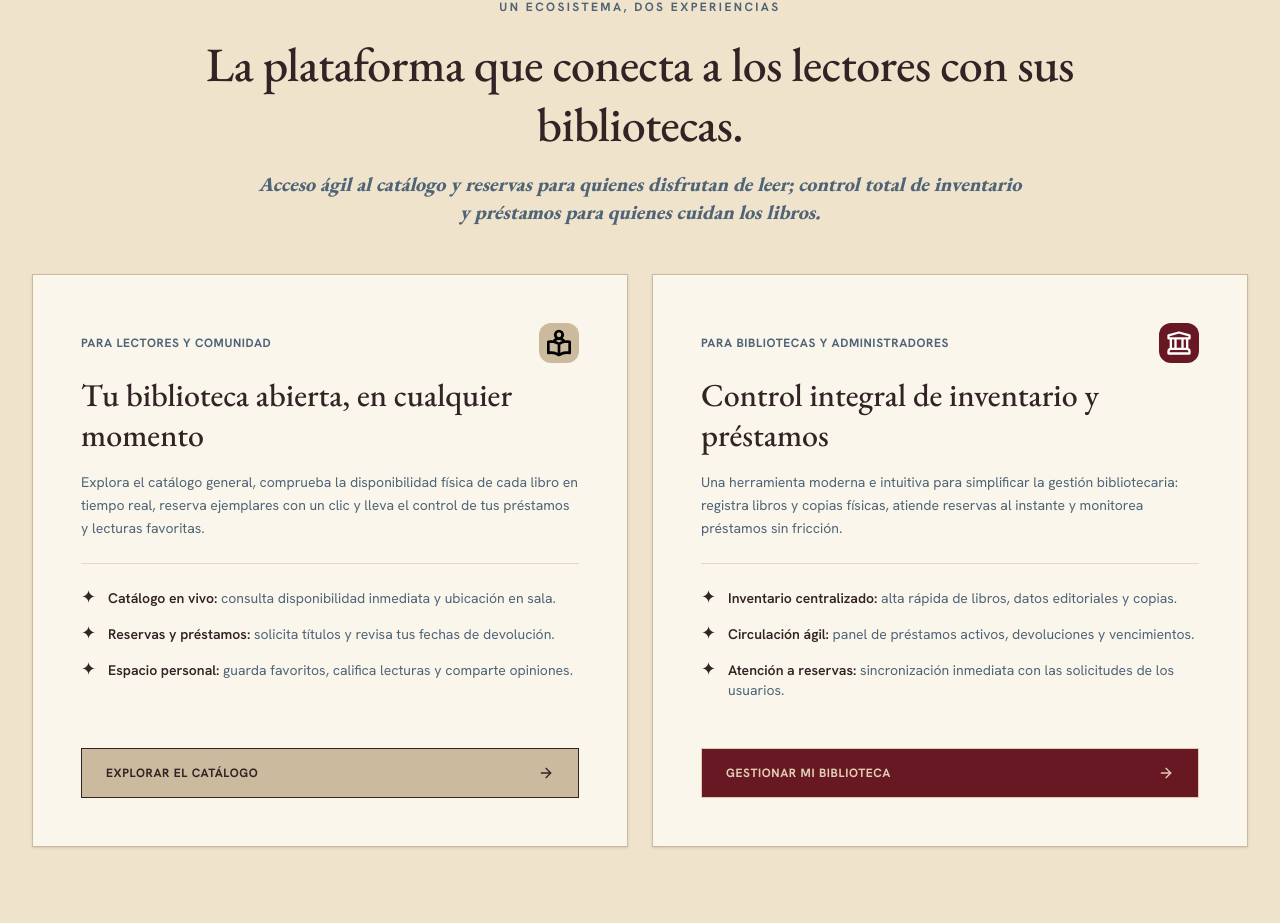
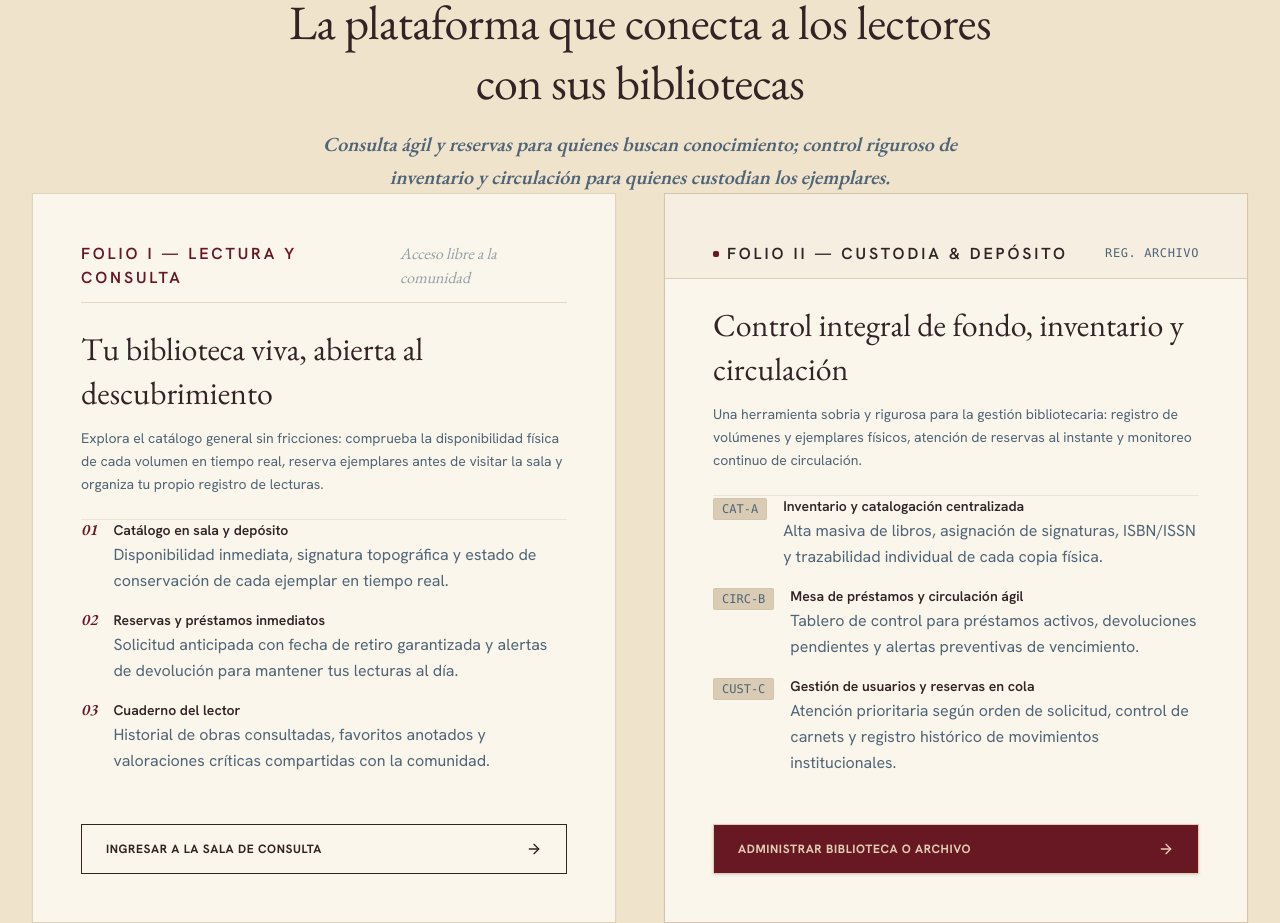
Before and after one commit to Facundo177/folium-web-app, a React (Vite) app: page / in a window 1280 px wide. Shown: the part 854-1777 px from the top of the page. Before the commit the page ends 1749 px from the top, so only its background shows below. Built offline with nearby package versions, Linux system fonts and the light colour scheme; no server answers.

Commit message:
feat(landing): editorial redesign Phase 1 (taste-skill anti-slop)

```diff
--- a/src/components/FoliumLandingComponents/FoliumLandingProducts.jsx
+++ b/src/components/FoliumLandingComponents/FoliumLandingProducts.jsx
@@ -1,174 +1,179 @@
-export default function FoliumLandingProducts({handleUserButtonClick, handleLibrarianButtonClick}) {
+export default function FoliumLandingProducts({ handleUserButtonClick, handleLibrarianButtonClick }) {
+  return (
+    <section className="bg-background py-stack-xl px-margin-edge font-sans border-t border-outline-variant/30">
+      {/* Encabezado Editorial de la Sección */}
+      <div className="max-w-3xl mx-auto text-center mb-stack-xl">
+        <div className="inline-flex items-center gap-2 text-caption uppercase tracking-[0.2em] text-on-surface-variant/70 border-b border-outline-variant/40 pb-1 mb-4 font-sans">
+          Dos dimensiones &middot; Un mismo fondo bibliográfico
+        </div>
 
-  return (
-    <section className="bg-background py-stack-lg px-margin-edge font-sans">
-      {/* Encabezado de la Sección */}
-      <div className="max-w-4xl mx-auto text-center mb-stack-lg">
-        <span className="text-label-caps text-on-surface-variant tracking-[0.2em] uppercase">
-          Un ecosistema, dos experiencias
-        </span>
-
-        <h2 className="font-serif text-display-lg-mobile md:text-display-lg text-on-surface mt-4 mb-4 leading-tight">
-          La plataforma que conecta a los lectores con sus bibliotecas.
+        <h2 className="font-serif text-display-lg-mobile md:text-display-lg text-on-surface mb-4 leading-tight font-normal">
+          La plataforma que conecta a los lectores con sus bibliotecas
         </h2>
 
-        <p className="font-serif italic font-extrabold text-title-lg text-on-surface-variant max-w-3xl mx-auto">
-          Acceso ágil al catálogo y reservas para quienes disfrutan de leer; control total de inventario y préstamos para quienes cuidan los libros.
+        <p className="font-serif italic text-title-lg text-on-surface-variant max-w-2xl mx-auto leading-relaxed">
+          Consulta ágil y reservas para quienes buscan conocimiento; control riguroso de inventario y circulación para quienes custodian los ejemplares.
         </p>
       </div>
 
-      {/* Grid de Tarjetas */}
-      <div className="max-w-(--spacing-container-max) mx-auto grid grid-cols-1 md:grid-cols-2 gap-stack-md">
-        {/* Tarjeta 1: Lectores */}
-        <div className="bg-surface-container-lowest border border-outline-variant p-stack-md md:p-stack-lg flex flex-col shadow-sm">
-          <div className="flex justify-between items-center mb-stack-sm">
-            <span className="text-label-caps text-on-surface-variant tracking-wider uppercase">
-              Para lectores y comunidad
+      {/* Doble Pliego Editorial Asimétrico */}
+      <div className="max-w-(--spacing-container-max) mx-auto grid grid-cols-1 lg:grid-cols-2 gap-stack-lg items-stretch">
+
+        {/* Folio I: El Salón de Lectura (Comunidad y Lectores) */}
+        <div className="bg-surface-container-lowest border border-outline-variant/60 p-stack-md md:p-stack-lg flex flex-col justify-between shadow-xs relative">
+          <div>
+            {/* Cabecera de Pliego */}
+            <div className="border-b border-outline-variant/50 pb-3 mb-stack-md flex justify-between items-baseline">
+              <span className="text-caption uppercase tracking-[0.18em] text-tertiary-container font-semibold font-sans">
+                Folio I &mdash; Lectura y Consulta
               </span>
-            <div className="w-10 h-10 p-1 rounded-full bg-surface-variant flex items-center justify-center text-tertiary-container">
-              <ReaderIcon />
+              <span className="text-caption text-on-surface-variant/60 font-serif italic">
+                Acceso libre a la comunidad
+              </span>
+            </div>
+
+            <h3 className="font-serif text-headline-md text-on-surface mb-3 leading-snug font-normal">
+              Tu biblioteca viva, abierta al descubrimiento
+            </h3>
+
+            <p className="text-body-md text-on-surface-variant mb-stack-md leading-relaxed">
+              Explora el catálogo general sin fricciones: comprueba la disponibilidad física de cada volumen en tiempo real, reserva ejemplares antes de visitar la sala y organiza tu propio registro de lecturas.
+            </p>
+
+            {/* Índice Tipográfico de Capacidades */}
+            <div className="space-y-4 mb-stack-lg pt-stack-xs border-t border-outline-variant/30">
+              <div className="flex items-start gap-4">
+                <span className="font-serif italic text-tertiary-container text-title-md font-semibold select-none leading-none pt-0.5">
+                  01
+                </span>
+                <div>
+                  <h4 className="text-body-md font-semibold text-on-surface mb-0.5">Catálogo en sala y depósito</h4>
+                  <p className="text-body-sm text-on-surface-variant leading-relaxed">
+                    Disponibilidad inmediata, signatura topográfica y estado de conservación de cada ejemplar en tiempo real.
+                  </p>
                 </div>
               </div>
 
-          <h3 className="font-serif text-headline-md text-on-surface mb-4">
-            Tu biblioteca abierta, en cualquier momento
-          </h3>
+              <div className="flex items-start gap-4">
+                <span className="font-serif italic text-tertiary-container text-title-md font-semibold select-none leading-none pt-0.5">
+                  02
+                </span>
+                <div>
+                  <h4 className="text-body-md font-semibold text-on-surface mb-0.5">Reservas y préstamos inmediatos</h4>
+                  <p className="text-body-sm text-on-surface-variant leading-relaxed">
+                    Solicitud anticipada con fecha de retiro garantizada y alertas de devolución para mantener tus lecturas al día.
+                  </p>
+                </div>
+              </div>
 
-          <p className="text-body-md text-on-surface-variant mb-stack-md pb-stack-md border-b border-outline-variant/50 leading-relaxed">
-            Explora el catálogo general, comprueba la disponibilidad física de cada libro en tiempo real, reserva ejemplares con un clic y lleva el control de tus préstamos y lecturas favoritas.
+              <div className="flex items-start gap-4">
+                <span className="font-serif italic text-tertiary-container text-title-md font-semibold select-none leading-none pt-0.5">
+                  03
+                </span>
+                <div>
+                  <h4 className="text-body-md font-semibold text-on-surface mb-0.5">Cuaderno del lector</h4>
+                  <p className="text-body-sm text-on-surface-variant leading-relaxed">
+                    Historial de obras consultadas, favoritos anotados y valoraciones críticas compartidas con la comunidad.
                   </p>
+                </div>
+              </div>
+            </div>
+          </div>
 
-          <ul className="flex flex-col gap-4 mb-stack-lg flex-1">
-            <li className="flex items-start gap-3 text-body-md text-on-surface-variant">
-              <span className="text-on-surface text-lg leading-none">
-                ✦
+          {/* Botón de Entrada */}
+          <button
+            type="button"
+            className="w-full border border-on-surface text-on-surface hover:bg-tertiary-container hover:text-on-tertiary-container hover:border-tertiary-container text-label-caps uppercase tracking-wider py-4 px-6 flex justify-between items-center transition-all bg-surface-container-lowest group cursor-pointer"
+            onClick={handleUserButtonClick}
+          >
+            <span>Ingresar a la sala de consulta</span>
+            <span className="transition-transform group-hover:translate-x-1">
+              <ArrowRightIcon />
             </span>
-              <span>
-                <strong className="font-semibold text-on-surface">Catálogo en vivo:</strong> consulta disponibilidad inmediata y ubicación en sala.
-              </span>
-            </li>
-            <li className="flex items-start gap-3 text-body-md text-on-surface-variant">
-              <span className="text-on-surface text-lg leading-none">
-                ✦
-              </span>
-              <span>
-                <strong className="font-semibold text-on-surface">Reservas y préstamos:</strong> solicita títulos y revisa tus fechas de devolución.
-              </span>
-            </li>
-            <li className="flex items-start gap-3 text-body-md text-on-surface-variant">
-              <span className="text-on-surface text-lg leading-none">
-                ✦
-              </span>
-              <span>
-                <strong className="font-semibold text-on-surface">Espacio personal:</strong> guarda favoritos, califica lecturas y comparte opiniones.
-              </span>
-            </li>
-          </ul>
-
-          <button
-          className="w-full border border-on-surface text-on-surface text-label-caps uppercase tracking-wider py-4 px-6 flex justify-between items-center hover:bg-tertiary-container/5 transition-colors bg-surface-variant"
-          onClick={handleUserButtonClick}>
-            Explorar el catálogo
-            <ArrowRightIcon />
           </button>
         </div>
 
-        {/* Tarjeta 2: Bibliotecas */}
-        <div className="bg-surface-container-lowest border border-outline-variant p-stack-md md:p-stack-lg flex flex-col shadow-sm">
-          <div className="flex justify-between items-center mb-stack-sm">
-            <span className="text-label-caps text-on-surface-variant tracking-wider uppercase">
-              Para bibliotecas y administradores
+        {/* Folio II: Ficha de Custodia (Bibliotecas y Administradores) */}
+        <div className="bg-surface-container-lowest border border-outline-variant/80 p-stack-md md:p-stack-lg flex flex-col justify-between shadow-xs relative">
+          <div>
+            {/* Cabecera Técnica de Registro */}
+            <div className="border-b border-outline-variant/60 pb-3 mb-stack-md flex justify-between items-baseline bg-surface-container/20 -mx-stack-md -mt-stack-md p-stack-md md:-mx-stack-lg md:-mt-stack-lg md:p-stack-lg md:pb-3">
+              <div className="flex items-center gap-2">
+                <span className="w-1.5 h-1.5 bg-tertiary-container rounded-xs"></span>
+                <span className="text-caption uppercase tracking-[0.18em] text-on-surface font-semibold font-sans">
+                  Folio II &mdash; Custodia & Depósito
                 </span>
-            <div className="w-10 h-10 p-1.5 rounded-full bg-tertiary-container flex items-center justify-center text-on-tertiary">
-              <InstitutionIcon />
+              </div>
+              <span className="text-caption text-on-surface-variant font-mono text-xs uppercase tracking-wider">
+                REG. ARCHIVO
+              </span>
+            </div>
+
+            <h3 className="font-serif text-headline-md text-on-surface mb-3 leading-snug font-normal">
+              Control integral de fondo, inventario y circulación
+            </h3>
+
+            <p className="text-body-md text-on-surface-variant mb-stack-md leading-relaxed">
+              Una herramienta sobria y rigurosa para la gestión bibliotecaria: registro de volúmenes y ejemplares físicos, atención de reservas al instante y monitoreo continuo de circulación.
+            </p>
+
+            {/* Asignaturas Técnicas */}
+            <div className="space-y-4 mb-stack-lg pt-stack-xs border-t border-outline-variant/30">
+              <div className="flex items-start gap-4">
+                <span className="font-mono text-xs text-on-surface-variant bg-surface-variant/70 border border-outline-variant/40 px-2 py-0.5 rounded-xs select-none mt-0.5 font-medium shrink-0">
+                  CAT-A
+                </span>
+                <div>
+                  <h4 className="text-body-md font-semibold text-on-surface mb-0.5">Inventario y catalogación centralizada</h4>
+                  <p className="text-body-sm text-on-surface-variant leading-relaxed">
+                    Alta masiva de libros, asignación de signaturas, ISBN/ISSN y trazabilidad individual de cada copia física.
+                  </p>
                 </div>
               </div>
 
-          <h3 className="font-serif text-headline-md text-on-surface mb-4">
-            Control integral de inventario y préstamos
-          </h3>
+              <div className="flex items-start gap-4">
+                <span className="font-mono text-xs text-on-surface-variant bg-surface-variant/70 border border-outline-variant/40 px-2 py-0.5 rounded-xs select-none mt-0.5 font-medium shrink-0">
+                  CIRC-B
+                </span>
+                <div>
+                  <h4 className="text-body-md font-semibold text-on-surface mb-0.5">Mesa de préstamos y circulación ágil</h4>
+                  <p className="text-body-sm text-on-surface-variant leading-relaxed">
+                    Tablero de control para préstamos activos, devoluciones pendientes y alertas preventivas de vencimiento.
+                  </p>
+                </div>
+              </div>
 
-          <p className="text-body-md text-on-surface-variant mb-stack-md pb-stack-md border-b border-outline-variant/50 leading-relaxed">
-            Una herramienta moderna e intuitiva para simplificar la gestión bibliotecaria: registra libros y copias físicas, atiende reservas al instante y monitorea préstamos sin fricción.
+              <div className="flex items-start gap-4">
+                <span className="font-mono text-xs text-on-surface-variant bg-surface-variant/70 border border-outline-variant/40 px-2 py-0.5 rounded-xs select-none mt-0.5 font-medium shrink-0">
+                  CUST-C
+                </span>
+                <div>
+                  <h4 className="text-body-md font-semibold text-on-surface mb-0.5">Gestión de usuarios y reservas en cola</h4>
+                  <p className="text-body-sm text-on-surface-variant leading-relaxed">
+                    Atención prioritaria según orden de solicitud, control de carnets y registro histórico de movimientos institucionales.
                   </p>
+                </div>
+              </div>
+            </div>
+          </div>
 
-          <ul className="flex flex-col gap-4 mb-stack-lg flex-1">
-            <li className="flex items-start gap-3 text-body-md text-on-surface-variant">
-              <span className="text-on-surface text-lg leading-none">
-                ✦
+          {/* Botón de Administración */}
+          <button
+            type="button"
+            className="w-full bg-tertiary-container border border-on-tertiary-container text-on-tertiary-container hover:opacity-90 text-label-caps uppercase tracking-wider py-4 px-6 flex justify-between items-center transition-opacity shadow-sm group cursor-pointer"
+            onClick={handleLibrarianButtonClick}
+          >
+            <span>Administrar biblioteca o archivo</span>
+            <span className="transition-transform group-hover:translate-x-1">
+              <ArrowRightIcon />
             </span>
-              <span>
-                <strong className="font-semibold text-on-surface">Inventario centralizado:</strong> alta rápida de libros, datos editoriales y copias.
-              </span>
-            </li>
-            <li className="flex items-start gap-3 text-body-md text-on-surface-variant">
-              <span className="text-on-surface text-lg leading-none">
-                ✦
-              </span>
-              <span>
-                <strong className="font-semibold text-on-surface">Circulación ágil:</strong> panel de préstamos activos, devoluciones y vencimientos.
-              </span>
-            </li>
-            <li className="flex items-start gap-3 text-body-md text-on-surface-variant">
-              <span className="text-on-surface text-lg leading-none">
-                ✦
-              </span>
-              <span>
-                <strong className="font-semibold text-on-surface">Atención a reservas:</strong> sincronización inmediata con las solicitudes de los usuarios.
-              </span>
-            </li>
-          </ul>
-
-          <button
-          className="w-full bg-tertiary-container border border-on-tertiary-container text-on-tertiary-container text-label-caps uppercase tracking-wider py-4 px-6 flex justify-between items-center hover:opacity-90 transition-opacity"
-          onClick={handleLibrarianButtonClick}>
-            Gestionar mi biblioteca
-            <ArrowRightIcon />
           </button>
         </div>
+
       </div>
     </section>
   );
 }
-
-// ==========================================
-// Íconos SVG extraídos y adaptados
-// ==========================================
-
-const ReaderIcon = () => (
-  <svg fill="#000000" viewBox="0 0 24 24" xmlns="http://www.w3.org/2000/svg">
-    <g id="SVGRepo_bgCarrier" strokeWidth="0"></g>
-    <g
-      id="SVGRepo_tracerCarrier"
-      strokeLinecap="round"
-      strokeLinejoin="round"
-    ></g>
-    <g id="SVGRepo_iconCarrier">
-      <path d="M20.18,10.19A11.9,11.9,0,0,0,18,10c-.42,0-.83,0-1.24.08a5.91,5.91,0,0,0-1.91-1.65,3.81,3.81,0,0,0,1-2.57,3.86,3.86,0,0,0-7.72,0,3.81,3.81,0,0,0,1,2.57,6.11,6.11,0,0,0-1.91,1.64C6.83,10,6.42,10,6,10a11.9,11.9,0,0,0-2.18.21,1,1,0,0,0-.82,1v8.25a1,1,0,0,0,.36.77,1,1,0,0,0,.82.22A9.75,9.75,0,0,1,6,20.23a9.89,9.89,0,0,1,5.45,1.63h0l0,0,.13.05h0A1.09,1.09,0,0,0,12,22a.87.87,0,0,0,.28-.05l.07,0,.13-.05,0,0h0A9.89,9.89,0,0,1,18,20.23a9.75,9.75,0,0,1,1.82.18,1,1,0,0,0,.82-.22,1,1,0,0,0,.36-.77V11.17A1,1,0,0,0,20.18,10.19ZM12,4a1.86,1.86,0,0,1,0,3.71h0A1.86,1.86,0,0,1,12,4ZM11,19.33a11.92,11.92,0,0,0-5-1.1c-.33,0-.66,0-1,.05V12a9.63,9.63,0,0,1,2.52.05l.11,0A10,10,0,0,1,11,13.33Zm1-7.73a11.77,11.77,0,0,0-1.38-.68l-.06,0c-.33-.13-.66-.26-1-.36A4,4,0,0,1,12,9.69h0a4,4,0,0,1,2.44.85A12.43,12.43,0,0,0,12,11.6Zm7,6.68a11.6,11.6,0,0,0-6,1v-6a9.76,9.76,0,0,1,3.37-1.22l.2,0A9.39,9.39,0,0,1,19,12Z"></path>
-    </g>
-  </svg>
-);
-
-const InstitutionIcon = () => (
-  <svg viewBox="0 0 24 24" fill="none" xmlns="http://www.w3.org/2000/svg">
-    <g id="SVGRepo_bgCarrier" strokeWidth="0"></g>
-    <g
-      id="SVGRepo_tracerCarrier"
-      strokeLinecap="round"
-      strokeLinejoin="round"
-    ></g>
-    <g id="SVGRepo_iconCarrier">
-      {" "}
-      <path
-        d="M5 8V17.0192M9 8V17M15 8V17M19 8V17.0192M5 17.0192C5.31428 17 5.70173 17 6.2 17H17.8C18.2983 17 18.6857 17 19 17.0192M5 17.0192C4.60779 17.0431 4.32953 17.097 4.09202 17.218C3.71569 17.4097 3.40973 17.7157 3.21799 18.092C3 18.5198 3 19.0799 3 20.2V21H21V20.2C21 19.0799 21 18.5198 20.782 18.092C20.5903 17.7157 20.2843 17.4097 19.908 17.218C19.6705 17.097 19.3922 17.0431 19 17.0192M3 5.5V8H21V5.5L12 3L3 5.5Z"
-        stroke="#ffffff"
-        strokeWidth="2"
-        strokeLinecap="round"
-        strokeLinejoin="round"
-      ></path>{" "}
-    </g>
-  </svg>
-);
 
 const ArrowRightIcon = () => (
   <svg
@@ -182,6 +187,6 @@ const ArrowRightIcon = () => (
     strokeLinejoin="round"
   >
     <line x1="5" y1="12" x2="19" y2="12" />
-    <polyline points="12 5 19 12 12 19" />
+    <polyline points="12 5 19 12 12 19"></polyline>
   </svg>
 );
```
Also changed, not shown: src/components/FoliumLandingComponents/FoliumLandingHero.jsx (+16 -13 lines). Lines whose indentation alone changed are shown as unchanged.
